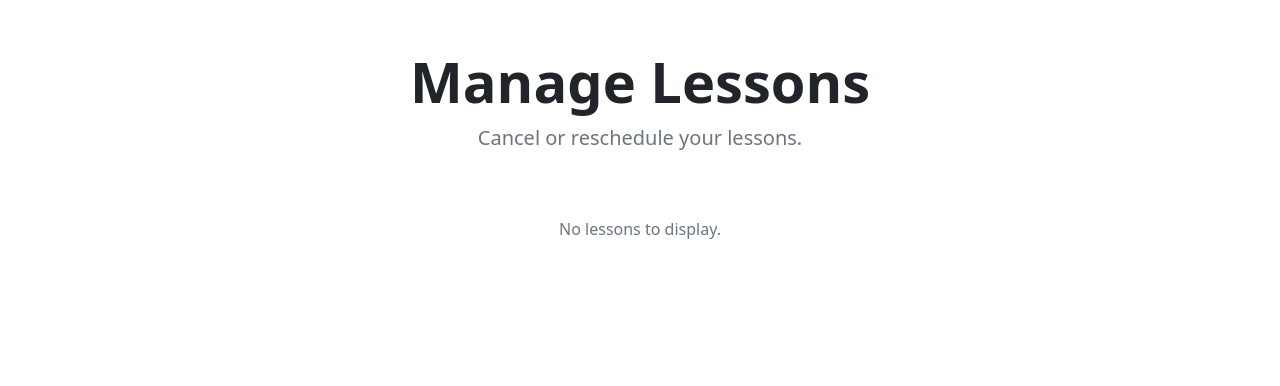
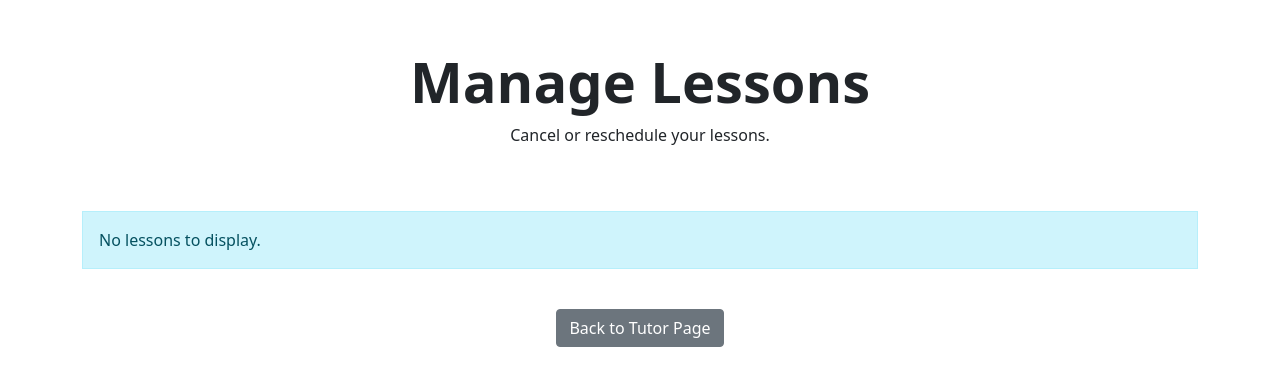
Before and after one commit to Martinnnnnns/SGPYear2, a Django app: template tutorials/templates/tutor_lessons.html in a window 1280 px wide. Shown: the part 56-442 px from the top of the page. Run offline with Django 3.2, Linux system fonts and the light colour scheme; the template is opened without the code that fills it, so the values that code supplies are empty; some libraries are stand-ins or nearby versions.

Commit message:
Added Back to Tutor Page button in all tutor pages

```diff
--- a/tutorials/templates/schedule_sessions.html
+++ b/tutorials/templates/schedule_sessions.html
@@ -158,6 +158,9 @@
     </div>
 </div>
 
+<div class="mt-4 text-center">
+    <a href="{% url 'dashboard' %}" class="btn btn-secondary">Back to Tutor Page</a>
+</div>
 <style>
     .calendar-container {
         background: white;
--- a/tutorials/templates/tutor_lessons.html
+++ b/tutorials/templates/tutor_lessons.html
@@ -1,20 +1,14 @@
 {% extends "base_content.html" %}
-
-{% block title %}
-Manage Lessons
-{% endblock %}
-
+{% block title %}Manage Lessons{% endblock %}
 {% block content %}
 <div class="container mt-5">
-  <!-- Page Title -->
     <div class="row mb-4">
         <div class="col-12 text-center">
             <h1 class="display-4 fw-bold">Manage Lessons</h1>
-      <p class="lead text-muted">Cancel or reschedule your lessons.</p>
+            <p>Cancel or reschedule your lessons.</p>
         </div>
     </div>
 
-  <!-- Lessons Table -->
     <div class="row mt-5">
         <div class="col-12">
             {% if lessons %}
@@ -40,9 +34,7 @@ Manage Lessons
                                 <td>{{ lesson.lesson_datetime|date:"D, M d, Y H:i" }}</td>
                                 <td>{{ lesson.get_status_display }}</td>
                                 <td>
-              <!-- Cancel Button -->
                                     <a href="{% url 'request_cancel_bookings' lesson.id %}" class="btn btn-sm btn-danger">Cancel</a>
-              <!-- Reschedule Button -->
                                     <a href="{% url 'request_change_bookings' lesson.id %}" class="btn btn-sm btn-warning">Reschedule</a>
                                 </td>
                             </tr>
@@ -50,9 +42,13 @@ Manage Lessons
                     </tbody>
                 </table>
             {% else %}
-      <p class="text-center text-muted">No lessons to display.</p>
+                <div class="alert alert-info">No lessons to display.</div>
             {% endif %}
         </div>
     </div>
+
+    <div class="mt-4 text-center">
+        <a href="{% url 'dashboard' %}" class="btn btn-secondary">Back to Tutor Page</a>
+    </div>
 </div>
 {% endblock %}
```
Also changed, not shown: tutorials/templates/reports.html (+12 -20 lines), tutorials/templates/tutor_students_list.html (+6 -2 lines). Lines whose indentation alone changed are shown as unchanged.
